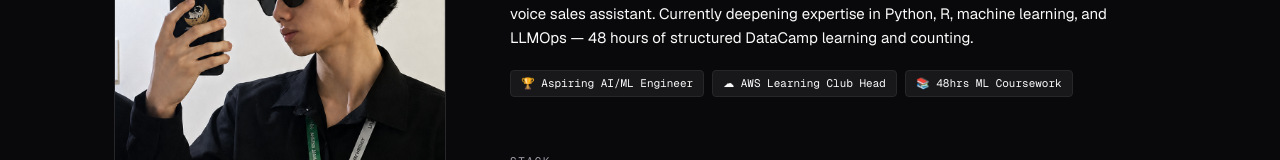
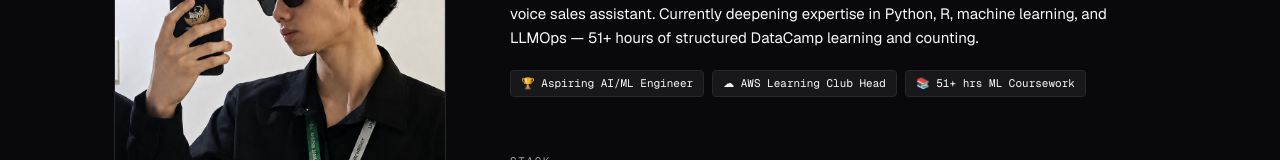
Before and after one commit to Eduard-K-A/Portfolio, a React (Vite) app: page / in a window 1280 px wide. Shown: the part 188-348 px from the top of the page. Built offline with nearby package versions, Linux system fonts and the light colour scheme.

Commit message:
chore: add new datacamp certification

```diff
--- a/src/app/App.tsx
+++ b/src/app/App.tsx
@@ -120,12 +120,12 @@ export default function App() {
                   full-stack web, mobile, and desktop applications. Back-End Developer Head at the AWS Learning Club.
                   Formerly DevOps Head of AnimoDev. Top 10 Finalist at an Agora-sponsored hackathon with an AI-powered
                   real-time voice sales assistant. Currently deepening expertise in Python, R, machine learning, and
-                  LLMOps — 48 hours of structured DataCamp learning and counting.
+                  LLMOps — 51+ hours of structured DataCamp learning and counting.
                 </p>
                 <div className="flex flex-wrap gap-2">
                   <Chip>🏆 Aspiring AI/ML Engineer</Chip>
                   <Chip>☁ AWS Learning Club Head</Chip>
-                  <Chip>📚 48hrs ML Coursework</Chip>
+                  <Chip>📚 51+ hrs ML Coursework</Chip>
                 </div>
               </section>
 
--- a/src/app/components/Certifications.tsx
+++ b/src/app/components/Certifications.tsx
@@ -12,6 +12,7 @@ const certs = [
   { name: "Prompt Engineering with the OpenAI API", date: "Apr 25, 2026", hours: "4 hrs" },
   { name: "Working with Hugging Face", date: "May 12, 2026", hours: "2 hrs" },
   { name: "LLMOps Concepts", date: "May 18, 2026", hours: "1 hr" },
+  { name: "Developing AI Systems with the OpenAI API", date: "June 04, 2026", hours: "3 hrs" },
 ];
 
 export function Certifications() {
```
